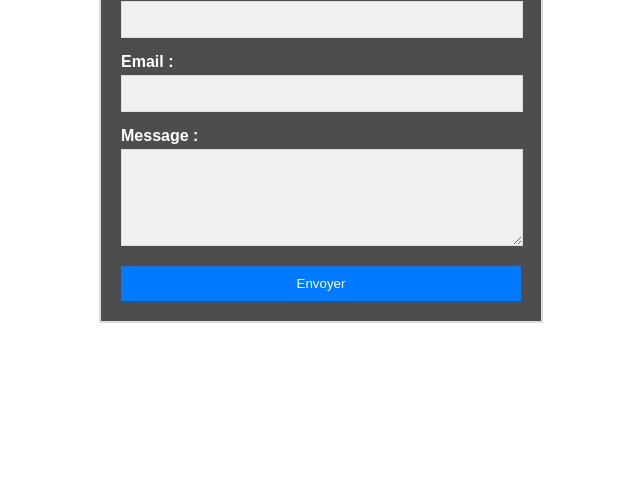
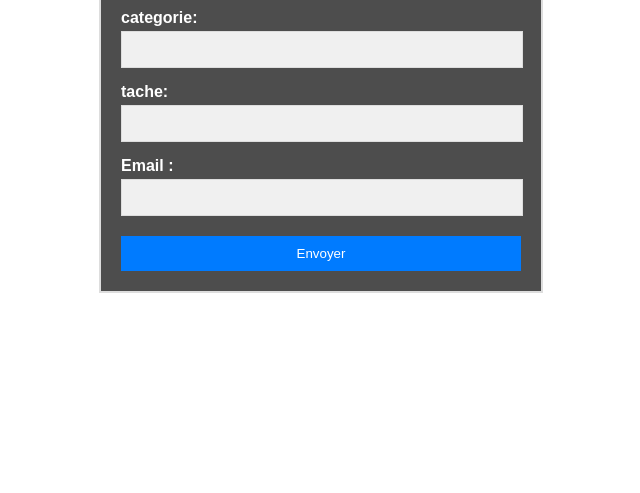
Before and after one commit to debscoding-girl05/todoListGitGroup, a website: page formulaire.html in a window 1280 px wide. Shown: the part 307-800 px from the top of the page, without its empty margins (319-959 px from the left). Drawn offline with Linux system fonts and the light colour scheme.

Commit message:
ajout du champ categorie et tache

```diff
--- a/formulaire.html
+++ b/formulaire.html
@@ -10,14 +10,17 @@
 
     <form action="#" method="post">
         <h1>Formulaire de Contact</h1>
-        <label for="nom">Nom :</label>
-        <input type="text" id="nom" name="nom" required>
+        <label for="nom">categorie:</label>
+        <input type="text" id="categorie" name="categorie" required>
+
+        <label for="nom">tache:</label>
+        <input type="text" id="tache" name="tache" required>
+
 
         <label for="email">Email :</label>
         <input type="email" id="email" name="email" required>
 
-        <label for="message">Message :</label>
-        <textarea id="message" name="message" rows="5" required></textarea>
+
 
         <button type="submit">Envoyer</button>
     </form>
```
